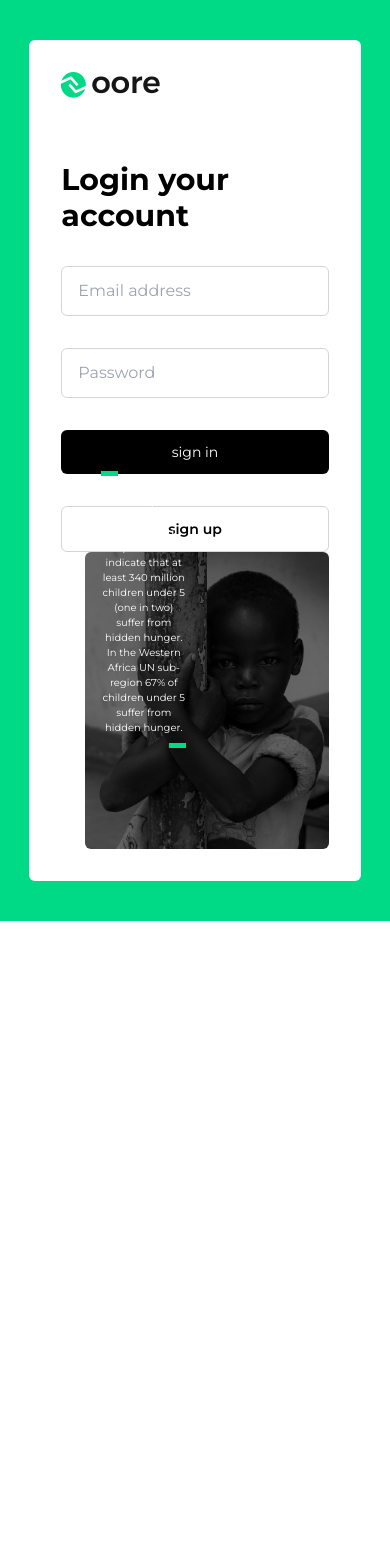
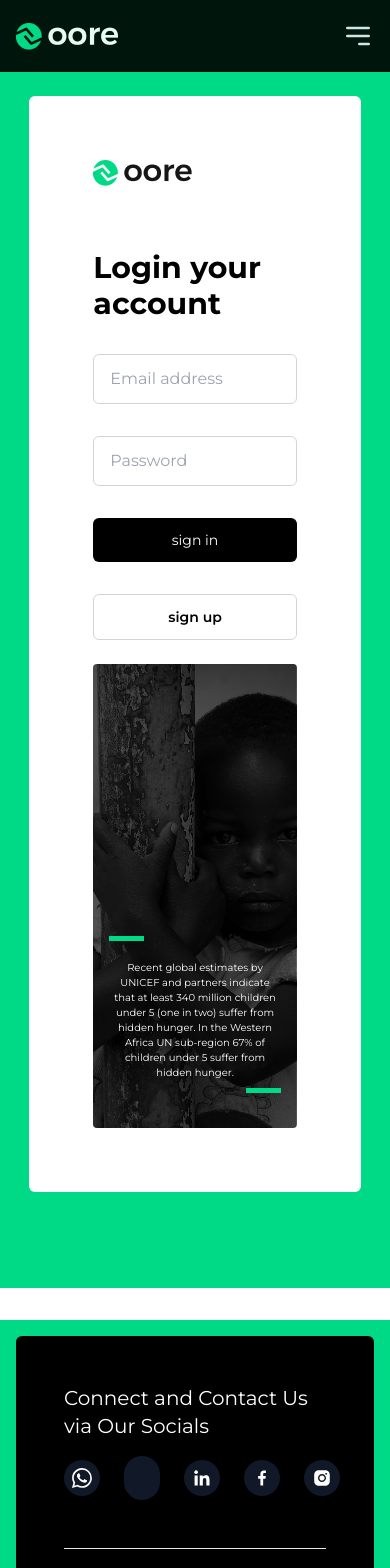
Before and after one commit to Oorecharity/Oore, a Next.js app: page /login in a window 390 px wide. Shown: the top 1568 px of the page. Before the commit the page ends 921 px from the top, so only its background shows below. Built offline with nearby package versions, Linux system fonts and the light colour scheme; some icons are missing.

Commit message:
changed the mobile view

```diff
--- a/src/app/components/Footer/Footer.jsx
+++ b/src/app/components/Footer/Footer.jsx
@@ -8,9 +8,6 @@ import { socials } from '../../../../data'
 import Link from 'next/link'
 
 export const Footer = () => {
-  if (location.pathname === '/signup' || location.pathname === '/login') {
-    return null;
-  }
   return (
     <main className="bg-green p-4 md:p-12 mt-8">
       <div className="bg-black text-white w-12/12 m-auto p-12 rounded-md">
--- a/src/app/components/Navbar/Navbar.jsx
+++ b/src/app/components/Navbar/Navbar.jsx
@@ -3,16 +3,12 @@
 import { useState } from "react";
 import Image from "next/image";
 import Link from "next/link";
-
+import { useRouter } from "next/navigation";
 // logo
 import logo from "./logo.png";
 
 export default function NavBar() {
   const [navbar, setNavbar] = useState(false);
-
-  if (location.pathname === '/signup' || location.pathname === '/login') {
-    return null;
-  }
 
   const handleMobileMenuClick = () => {
     const mobileMenu = document.querySelector(".mobile-menu");
--- a/src/app/login/login.css
+++ b/src/app/login/login.css
@@ -4,3 +4,10 @@
     background-repeat: no-repeat;
     background-position: center;
 }
+
+.img{
+    background-image: linear-gradient(rgba(0, 0, 0, 0.60), rgba(0, 0, 0, 0.60)), url('../assets/boy.jpg');
+    background-size: cover;
+    background-repeat: no-repeat;
+    background-position: center;
+}
--- a/src/app/login/page.jsx
+++ b/src/app/login/page.jsx
@@ -1,13 +1,14 @@
+"use client"
+
 import Image from "next/image"
 import Link from "next/link"
 import logo from "../assets/Group 2.png"
-import boy from "../assets/boy.jpg"
 import "./login.css"
 
 const Login = () => {
   return (
-    <div className="bg-green py-10 lg:h-screen">
-      <div className="w-[85%] mx-auto bg-white p-8 rounded-md lg:flex justify-evenly items-center lg:space-y-0 space-x-6">
+    <div className="bg-green py-24">
+      <div className="w-[85%] mx-auto bg-white p-16 rounded-md grid lg:grid-cols-2 grid-cols-1 gap-6">
         <div>
           <div className="mb-16">
             <Link href="/">
@@ -46,23 +47,17 @@ const Login = () => {
           </div>
         </div>
         <div>
-          <Image
-            src={boy}
-            placeholder="blur"
-            alt="boy"
-            height={500}
-            className="object-fill bg-blend-darken brightness-50 rounded-md "
-          />
-          <div className="absolute bottom-20 w-[30%] m-auto p-4">
-            <hr className="w-[20%] h-6 pb-2 border-green" />
-            <p className='text-[10px] text-center text-white'>Recent global estimates by UNICEF and partners indicate that at least 340 million children under 5 (one in two) suffer from hidden hunger. In the Western Africa UN sub-region 67% of children under 5 suffer from hidden hunger.</p>
-            <div className="flex items-right justify-end pt-2" >
-              <hr className="w-[20%] border-green" />
-            </div>
+        <div className="lg:w-[70%] m-auto p-4 img h-[29rem] rounded">
+          <div className="pt-64">
+              <hr className="w-[20%] h-6 pb-2 border-green" />
+              <p className='text-[10px] text-center text-white'>Recent global estimates by UNICEF and partners indicate that at least 340 million children under 5 (one in two) suffer from hidden hunger. In the Western Africa UN sub-region 67% of children under 5 suffer from hidden hunger.</p>
+              <div className="flex items-right justify-end pt-2" >
+                <hr className="w-[20%] border-green" />
+              </div>
           </div>
         </div>
+        </div>
       </div>
-
     </div>
   )
 }
```
Also changed, not shown: src/app/components/Navbar/nvabar.css (added).
